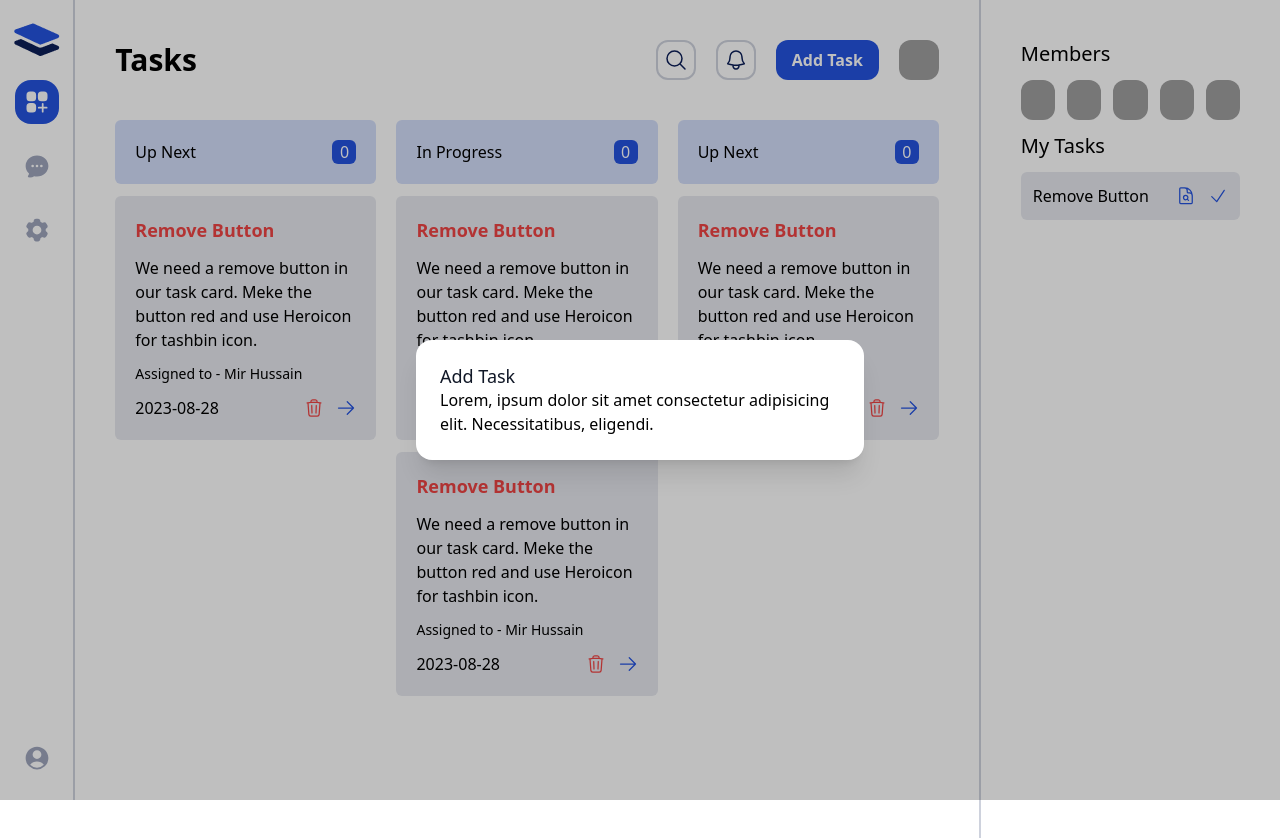
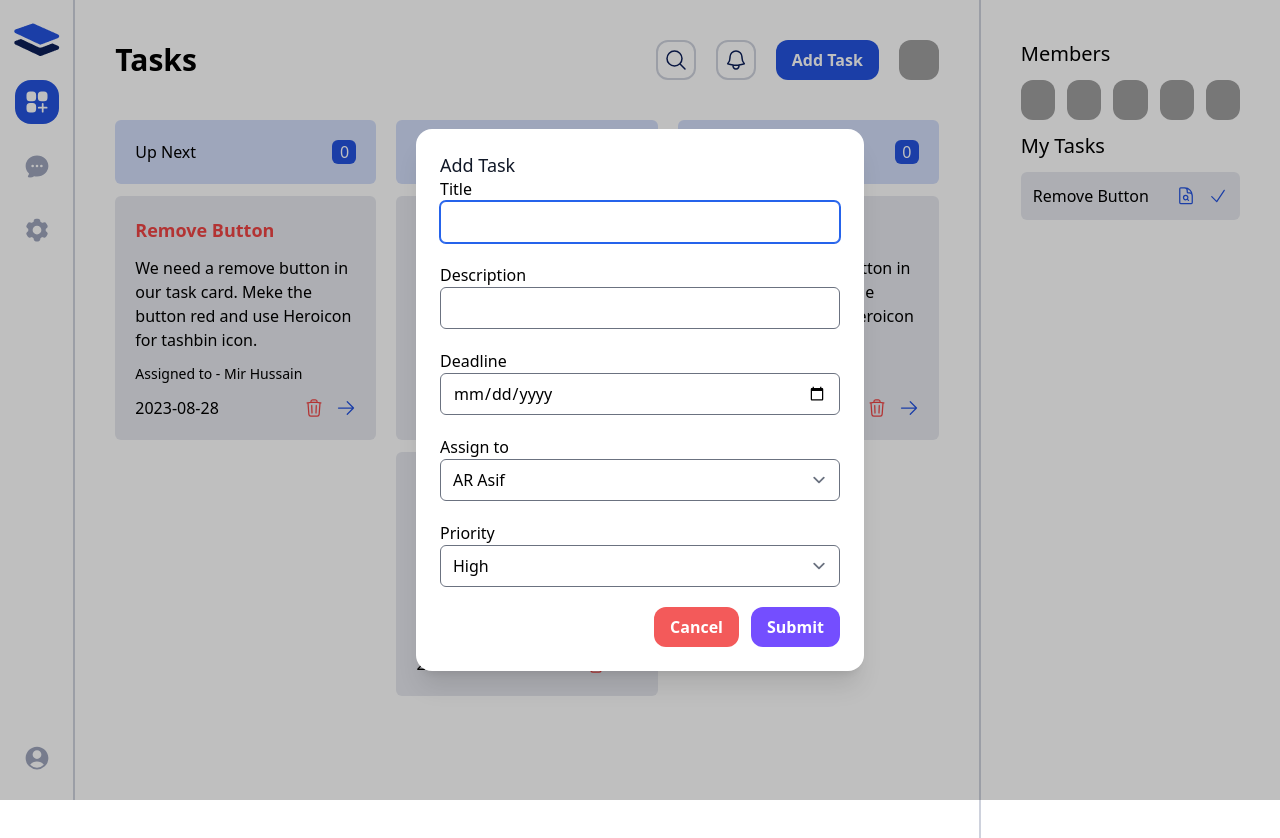
Before and after one commit to MD-Jubayer-Khan/taskmanager-redux, a React (Vite) app: page / in a window 1280 px wide. Both pictures are taken after a click on the button "Add Task". Shown: the top 838 px of the page. Built offline with nearby package versions, Linux system fonts and the light colour scheme; grey boxes are pictures that could not be loaded.

Commit message:
created form using react-hook-form and tailwindCss/form

```diff
--- a/src/components/tasks/AddTaskModal.jsx
+++ b/src/components/tasks/AddTaskModal.jsx
@@ -1,9 +1,78 @@
+import { useForm } from "react-hook-form";
 import Modal from "../ui/Modal";
 
 const AddTaskModal = ({isOpen, setIsOpen}) => {
+    const {register, handleSubmit, reset} = useForm()
+
+    const onSubmit = (data) =>{
+        console.log(data);
+        reset
+    }
     return (
-        <Modal  isOpen={isOpen} setIsOpen={setIsOpen} title="Add Task">
-            <p>Lorem, ipsum dolor sit amet consectetur adipisicing elit. Necessitatibus, eligendi.</p>
+        <Modal isOpen={isOpen} setIsOpen={setIsOpen} title="Add Task">
+            <form onSubmit={handleSubmit(onSubmit)}>
+                <div className="flex flex-col mb-5">
+                    <label htmlFor="title">Title</label>
+                    <input
+                     type="text"
+                     id="title"
+                     className="w-full rounded-md"
+                     {...register('title')}
+                     />
+                </div>
+
+                <div className="flex flex-col mb-5">
+                    <label htmlFor="title">Description</label>
+                    <input
+                     type="text"
+                     id="description"
+                     className="w-full rounded-md"
+                     {...register('description')}
+                     />
+                </div>
+
+                <div className="flex flex-col mb-5">
+                    <label htmlFor="title">Deadline</label>
+                    <input
+                     type="date"
+                     id="date"
+                     className="w-full rounded-md"
+                     {...register('date')}
+                     />
+                </div>
+
+                <div className="flex flex-col mb-5">
+                    <label htmlFor="title">Assign to</label>
+                    <select
+                    className="w-full rounded-md"
+                     id="assignTo"
+                     {...register('assignTo')}>
+                        <option value="AR Asif">AR Asif</option>
+                        <option value="Emdadul hoque">Emdadul hoque</option>
+                        <option value="Rahat Hossen">Rahat Hossen</option>
+                        <option value="Atiqur Rahaman">Atiqur Rahaman</option>
+                        <option value="Tonmoy Ahamed">Tonmoy Ahamed</option>
+                        <option value="Anisur Rahman">Anisur Rahman</option>
+                    </select>
+                </div>
+
+                <div className="flex flex-col mb-5">
+                    <label htmlFor="title">Priority</label>
+                    <select className="w-full rounded-md"
+                     id="priority"
+                     {...register('priority')}
+                     >
+                        <option defaultValue value="high">High</option>
+                        <option value="medium">Medium</option>
+                        <option value="low">Low</option>
+                    </select>
+                </div>
+
+                <div className="flex gap-3 justify-end">
+                    <button onClick={()=> setIsOpen(false, reset())} className="btn bg-[#f35a5a] text-white">Cancel</button>
+                    <button type="submit" className="btn  bg-[#744eff] text-white">Submit</button>
+                </div>
+            </form>
         </Modal>
     );
 };
```
